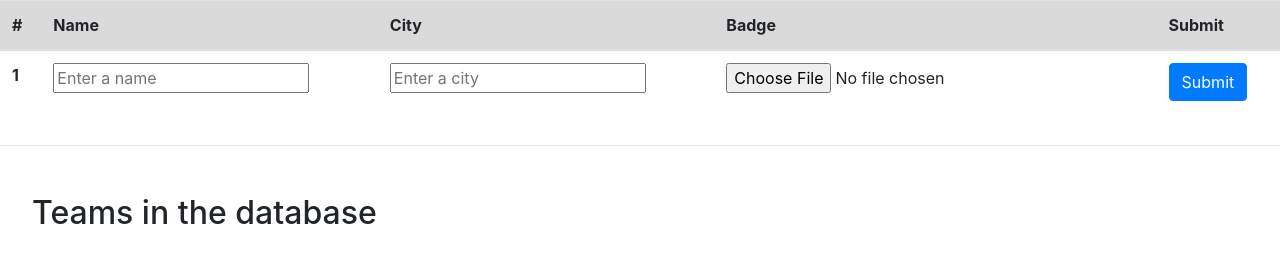
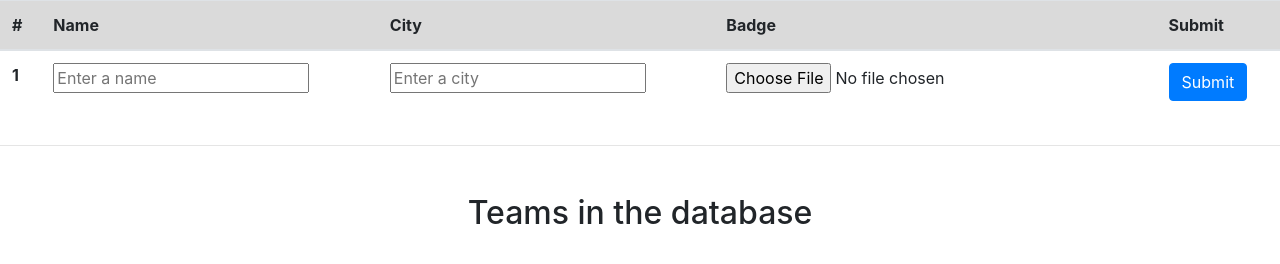
Before and after one commit to uom-android-team2/WeBall_Statistics-Backend, a PHP site: page /create-team.php in a window 1280 px wide. Shown: the part 88-352 px from the top of the page. Run offline with PHP 8.4, Linux system fonts and the light colour scheme; the visitor is signed in with stand-in values (Sample User, id 1); data that the repository does not hold is empty.

Commit message:
text align center

```diff
--- a/php/create-team.php
+++ b/php/create-team.php
@@ -143,7 +143,7 @@
     <hr />
     <h2 style="text-align: center;" class="text-danger"><?php echo $name_err ?></h2>
     <section class="table-responsive" id="database">
-      <h2 style="padding: 1rem; margin: 1rem">Teams in the database</h2>
+      <h2  style="padding: 1rem; margin: 1rem; text-align: center;">Teams in the database</h2>
       <table class="table">
         <thead>
           <tr class="table-active">
```
